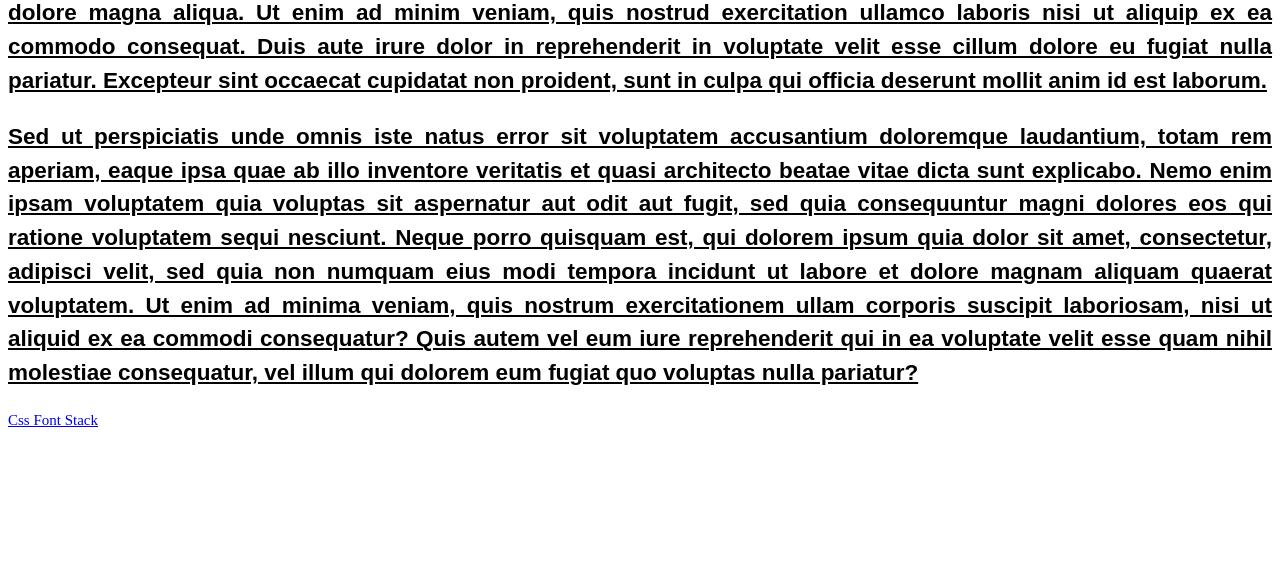
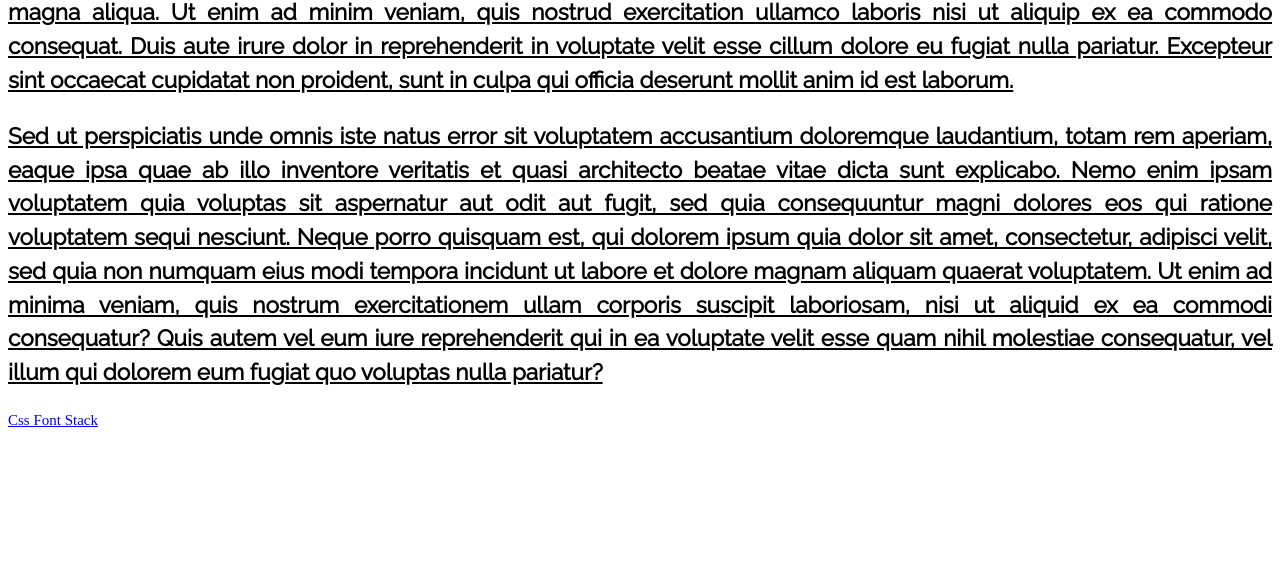
Before and after one commit to onahump/The-web-development-course, a plain HTML site: page CSS_intermediate/Text-example/text_example.html in a window 1280 px wide. Shown: the part 227-800 px from the top of the page. Drawn offline with Linux system fonts and the light colour scheme.

Commit message:
Aplying Raleway font at style css

```diff
--- a/CSS_intermediate/Text-example/style.css
+++ b/CSS_intermediate/Text-example/style.css
@@ -1,7 +1,7 @@
 /* font-family */
 
 p	{
-	font-family: Arial;
+	font-family: Raleway;
 }
 
 
```
